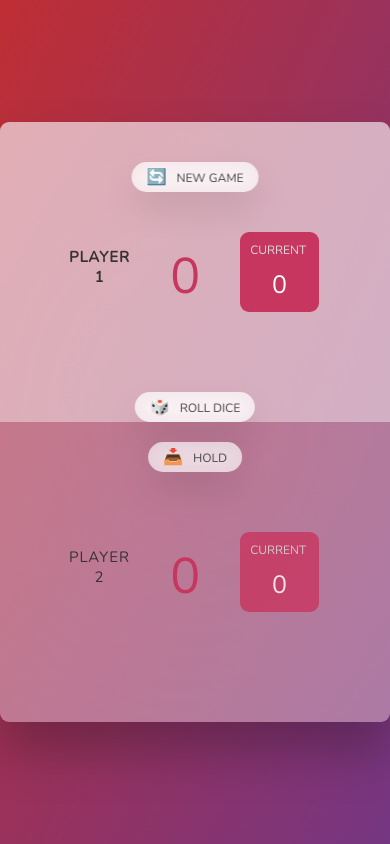
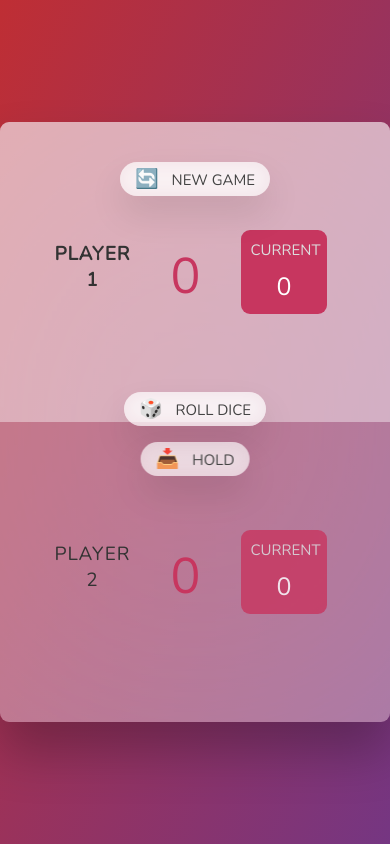
Before and after one commit to pangsui/pig-game-version-2, a plain HTML site: page index.html in a window 390 px wide. Drawn offline with nearby package versions, Linux system fonts and the light colour scheme.

Commit message:
media query updated

```diff
--- a/style.css
+++ b/style.css
@@ -241,7 +241,7 @@ main {
     margin-right: 0.5rem;
   }
   .current-label {
-    font-size: 1.2rem;
+    font-size: 1.5rem;
     margin-right: 5rem;
   }
 
@@ -249,7 +249,7 @@ main {
     font-size: 2.5rem;
   }
   .name {
-    font-size: 1.5rem;
+    font-size: 1.9rem;
     margin-left: 5rem;
   }
 
@@ -264,12 +264,21 @@ main {
   }
   .btn--roll {
     top: 27rem;
+    font-size: 15px;
   }
   .btn--hold {
     top: 32rem;
+    font-size: 15px;
+  }
+  .btn--new {
+    font-size: 15px;
   }
   .player {
     grid-gap: 4rem;
+  }
+  .btn::first-letter {
+    font-size: 1.9rem;
+    margin-right: 0.9rem;
   }
 }
 @media (min-width: 220px) and (max-width: 359px) {
@@ -303,8 +312,15 @@ main {
   }
   .btn--roll {
     top: 27rem;
+    font-size: 14px;
   }
   .btn--hold {
     top: 32rem;
+    font-size: 14px;
+  }
+
+  .btn::first-letter {
+    font-size: 1.5rem;
+    margin-right: 0.8rem;
   }
 }
```
